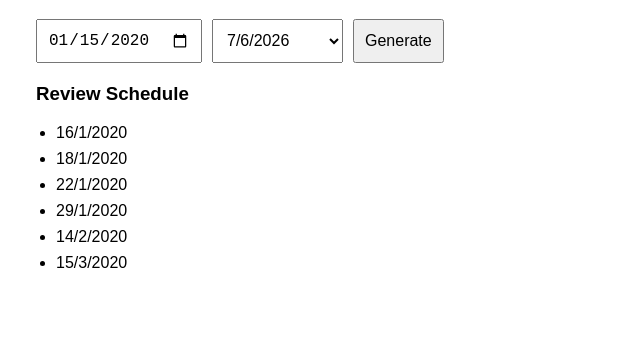
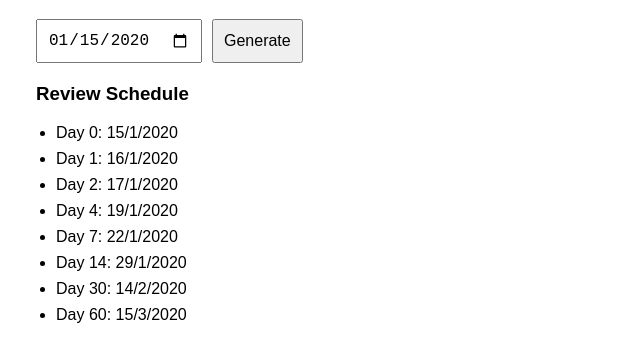
Before and after one commit to phoherozombie/RepeatS, a plain HTML site: page index.html in a window 1280 px wide. Both pictures are taken after typing "2020-01-15" into the empty fields and a click on the button "Generate". Shown: the part 121-482 px from the top of the page, without its empty margins (254-894 px from the left). Drawn offline with Linux system fonts and the light colour scheme.

Commit message:
update code

```diff
--- a/index.html
+++ b/index.html
@@ -54,11 +54,6 @@
 <div class="container">
     <input type="date" id="startDate">
 
-    <select id="format">
-        <option value="numeric">7/6/2026</option>
-        <option value="text">7 June 2026</option>
-    </select>
-
     <button onclick="generateDates()">Generate</button>
 </div>
 
@@ -69,7 +64,6 @@
 function generateDates() {
 
     const dateInput = document.getElementById("startDate").value;
-    const format = document.getElementById("format").value;
 
     if (!dateInput) {
         alert("Please select a date.");
@@ -81,8 +75,8 @@ function generateDates() {
 
     const startDate = new Date(dateInput);
 
-    // Spaced repetition intervals
-    const intervals = [1, 3, 7, 14, 30, 60];
+    // Day 0, 1, 2, 4, 7, 14, 30, 60
+    const intervals = [0, 1, 2, 4, 7, 14, 30, 60];
 
     intervals.forEach(days => {
 
@@ -91,21 +85,11 @@ function generateDates() {
 
         const li = document.createElement("li");
 
-        if (format === "numeric") {
-            li.textContent =
-                reviewDate.getDate() + "/" +
-                (reviewDate.getMonth() + 1) + "/" +
-                reviewDate.getFullYear();
-        } else {
-            li.textContent = reviewDate.toLocaleDateString(
-                "en-GB",
-                {
-                    day: "numeric",
-                    month: "long",
-                    year: "numeric"
-                }
-            );
-        }
+        li.textContent =
+            "Day " + days + ": " +
+            reviewDate.getDate() + "/" +
+            (reviewDate.getMonth() + 1) + "/" +
+            reviewDate.getFullYear();
 
         result.appendChild(li);
     });
```
